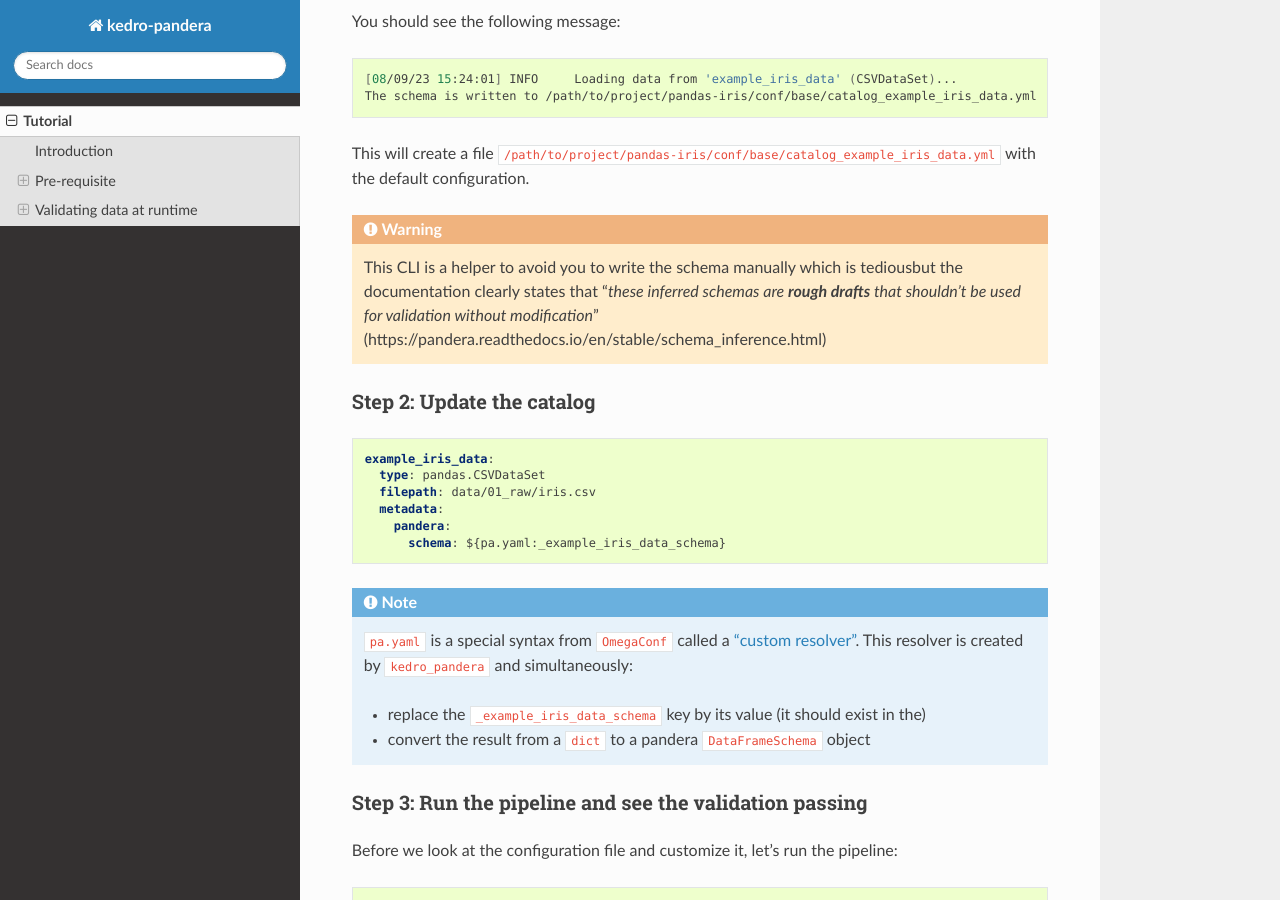
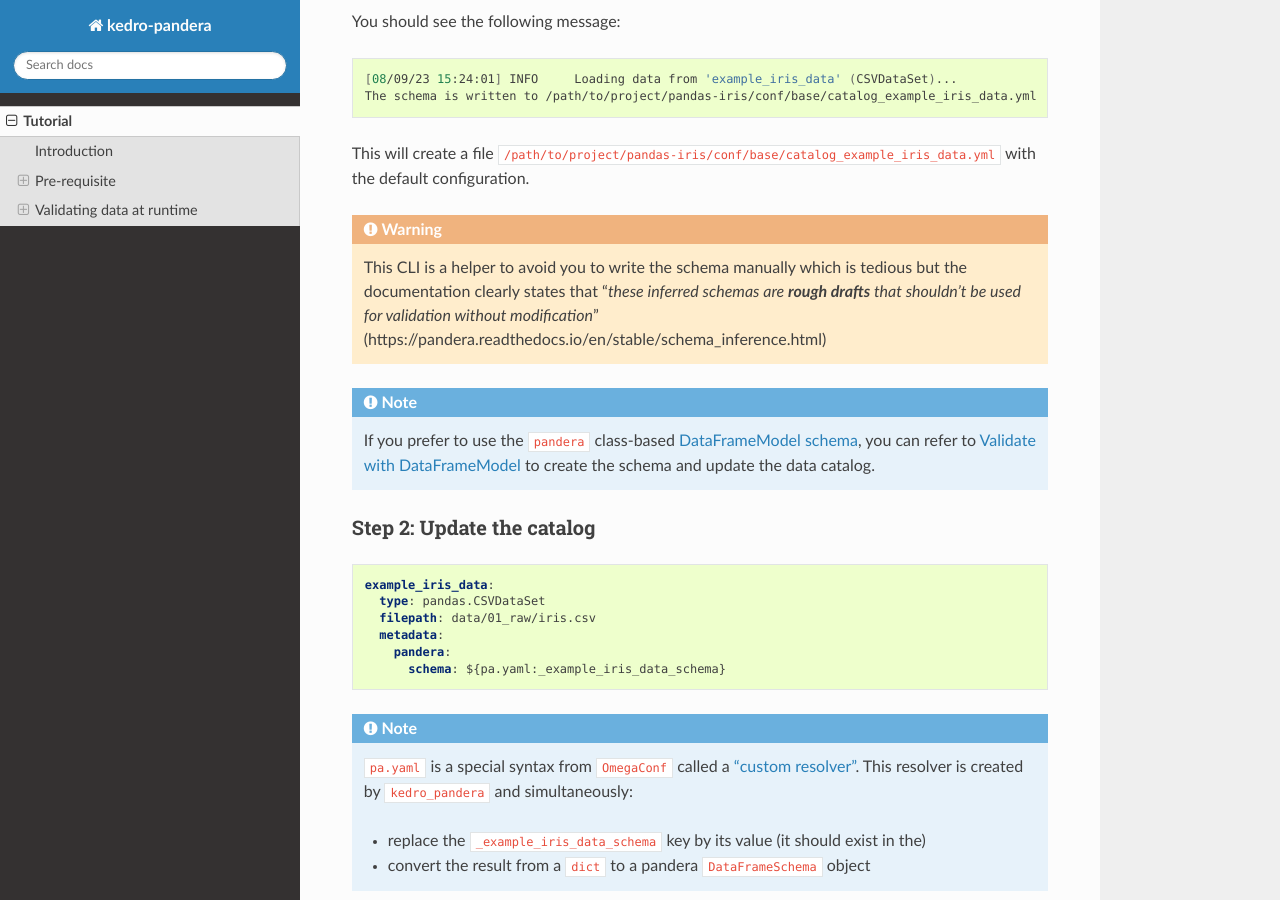
Before and after one commit to Galileo-Galilei/kedro-pandera, a Sphinx documentation site: the page built from docs/source/01_tutorials/01_getting_started.md, in a window 1280 px wide and 900 px high, scrolled down 2008 px. Built offline with Sphinx 7.4.7 and the Read the Docs theme 2.0.0, drawn with Linux system fonts in a browser that asks for light colours.

Commit message:
Link the dataframemodel
Signed-off-by: Nok Chan <nok.lam.chan@quantumblack.com>

````diff
--- a/docs/source/01_tutorials/01_getting_started.md
+++ b/docs/source/01_tutorials/01_getting_started.md
@@ -81,7 +81,11 @@ The schema is written to /path/to/project/pandas-iris/conf/base/catalog_example_
 This will create a file ``/path/to/project/pandas-iris/conf/base/catalog_example_iris_data.yml`` with the default configuration.
 
 ```{warning}
-This CLI is a helper to avoid you to write the schema manually which is tediousbut the documentation clearly states that "_these inferred schemas are **rough drafts** that shouldn’t be used for validation without modification_" (https://pandera.readthedocs.io/en/stable/schema_inference.html)
+This CLI is a helper to avoid you to write the schema manually which is tedious but the documentation clearly states that "_these inferred schemas are **rough drafts** that shouldn’t be used for validation without modification_" (https://pandera.readthedocs.io/en/stable/schema_inference.html)
+```
+
+```{note}
+If you prefer to use the `pandera` class-based [DataFrameModel schema](https://pandera.readthedocs.io/en/stable/dataframe_models.html), you can refer to [Validate with DataFrameModel](./02_dataframe_model.md) to create the schema and update the data catalog.
 ```
 
 ### Step 2: Update the catalog
````
Also changed, not shown: docs/source/01_tutorials/02_dataframe_model.md (+2 -2 lines).
